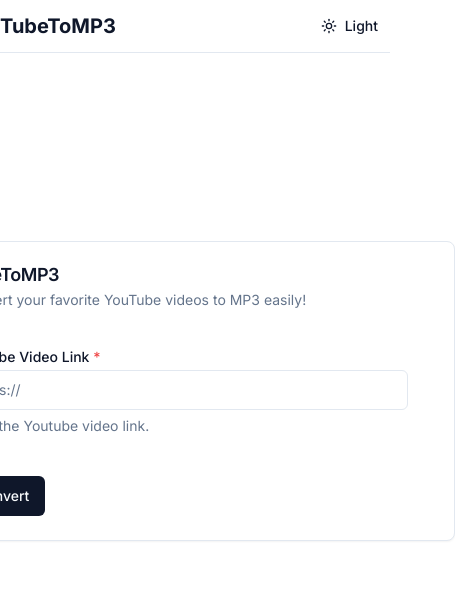
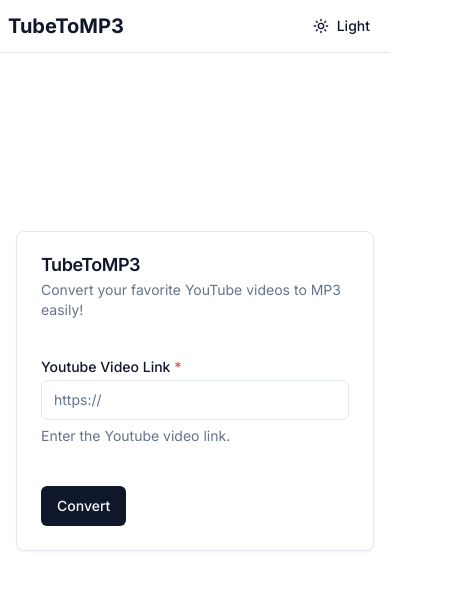
Before and after one commit to EzraChai/youtube-video-to-mp3-v2, a Next.js app: page / in a window 390 px wide. Shown: the top 590 px of the page, 455 px wide, since content can reach past the window. Built offline with nearby package versions, Linux system fonts and the light colour scheme.

Commit message:
added responsive design

```diff
--- a/components/Navbar.tsx
+++ b/components/Navbar.tsx
@@ -28,7 +28,7 @@ export default function Navbar() {
 
   return (
     <>
-      <nav className="flex items-center justify-between max-w-5xl py-2 mx-auto navbar">
+      <nav className="flex items-center justify-between max-w-5xl px-2 py-2 mx-auto md:px-0 navbar">
         <div className="text-xl font-bold navbar-title">TubeToMP3</div>
         <div className="navbar-links">
           <DropdownMenu>
--- a/components/download-card.tsx
+++ b/components/download-card.tsx
@@ -47,7 +47,7 @@ export default function DownloadCard() {
 
   return (
     <>
-      <Card className="w-[520px]">
+      <Card className="mx-4 md:w-[520px]">
         <form onSubmit={handleSubmit}>
           <CardHeader>
             <CardTitle>TubeToMP3</CardTitle>
```
